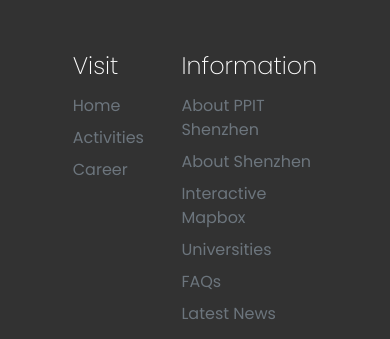
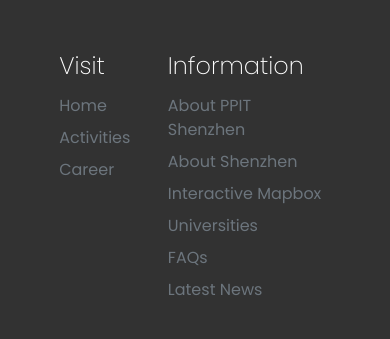
Before and after one commit to PPITShenzhen-IT/PPITSZ, a plain HTML site: page File_html/footer.html in a window 390 px wide. Shown: the top 339 px of the page. Drawn offline with Linux system fonts and the light colour scheme.

Commit message:
bootstrap col

```diff
--- a/File_html/footer.html
+++ b/File_html/footer.html
@@ -35,7 +35,7 @@
           <img src="../Assets/img/tuan-tuan.png" alt="Tuan Tuan" class="img-fluid align-bottom" />
         </div>
 
-        <div class="footer-link col col-1 col-md-1 pt-3 pb-3 order-1 order-md-2" id="visit">
+        <div class="footer-link col col-2 col-md-1 pt-3 pb-3 order-1 order-md-2" id="visit">
           <h5>Visit</h5>
           <ul class="nav flex-column footer-more-info">
             <li class="nav-item mb-2"><a href="#" class="nav-link p-0 text-muted">Home</a></li>
@@ -44,7 +44,7 @@
           </ul>
         </div>
 
-        <div class="footer-link col col-5 col-md-2 pt-3 pb-3 order-2 order-md-3">
+        <div class="footer-link col col-6 col-md-2 pt-3 pb-3 order-2 order-md-3">
           <h5>Information</h5>
           <ul class="nav flex-column footer-more-info">
             <li class="nav-item mb-2"><a href="#" class="nav-link p-0 text-muted">About PPIT Shenzhen</a></li>
```
